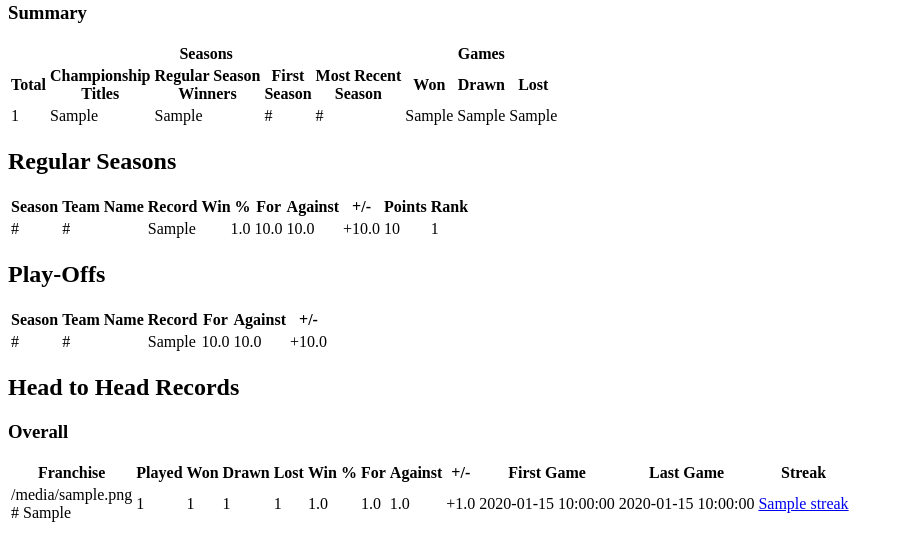
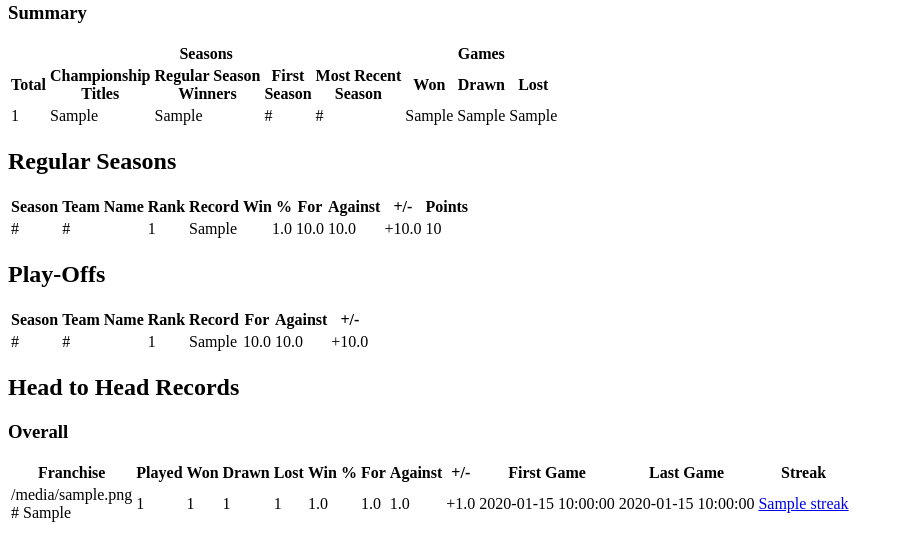
Before and after one commit to zilupe/unicorn, a Python web app: template unicorn/templates/franchise.html in a window 1280 px wide. Shown: the part 231-775 px from the top of the page, without its empty margins (0-904 px from the left). Run offline with Jinja, Linux system fonts and the light colour scheme; the template is opened without the code that fills it: most values are stand-ins (such as "Sample title", 1, 10 or a date in 2020).

Commit message:
Adds rank column to Franchise regular/finals tables

```diff
--- a/unicorn/templates/components/franchise_playoffs.html
+++ b/unicorn/templates/components/franchise_playoffs.html
@@ -1,10 +1,12 @@
 <h2 class="mt-5 mb-3">Play-Offs</h2>
 
-<table class="table data-table-simple">
+<table class="table table-hover data-table-simple">
     <thead class="thead-light">
     <tr>
         <th>Season</th>
         <th>Team Name</th>
+
+        <th class="text-center">Rank</th>
 
         <th class="text-center">Record</th>
 
@@ -21,6 +23,8 @@
             <td>{{ team.season.simple_link|safe }}</td>
             <td>{{ team.simple_link|safe }}</td>
 
+            <td class="text-center">{{ team.finals_rank }}</td>
+
             <td class="text-center">{{ team.finals_record_str }}</td>
 
             <td class="text-right">{{ '%.1f'| format(team.finals_score_for_avg) }}</td>
--- a/unicorn/templates/components/franchise_regular_seasons.html
+++ b/unicorn/templates/components/franchise_regular_seasons.html
@@ -1,10 +1,12 @@
 <h2 class="mt-5 mb-3">Regular Seasons</h2>
 
-<table class="table data-table-simple">
+<table class="table table-hover data-table-simple">
     <thead class="thead-light">
     <tr>
         <th>Season</th>
         <th>Team Name</th>
+
+        <th class="text-center">Rank</th>
 
         <th class="text-center">Record</th>
 
@@ -15,7 +17,6 @@
         <th class="text-right">+/-</th>
 
         <th class="text-center">Points</th>
-        <th class="text-center">Rank</th>
     </tr>
     </thead>
     <tbody>
@@ -24,6 +25,8 @@
         <tr>
             <td>{{ team.season.simple_link|safe }}</td>
             <td>{{ team.simple_link|safe }}</td>
+
+            <td class="text-center">{{ team.regular_rank }}</td>
 
             <td class="text-center">{{ team.regular_record_str }}</td>
 
@@ -34,7 +37,6 @@
             <td class="text-right">{{ '%+.1f'| format(team.regular_score_difference_avg) }}</td>
 
             <td class="text-center">{{ team.regular_points }}</td>
-            <td class="text-center">{{ team.regular_rank }}</td>
         </tr>
     {% endfor %}
 
```
